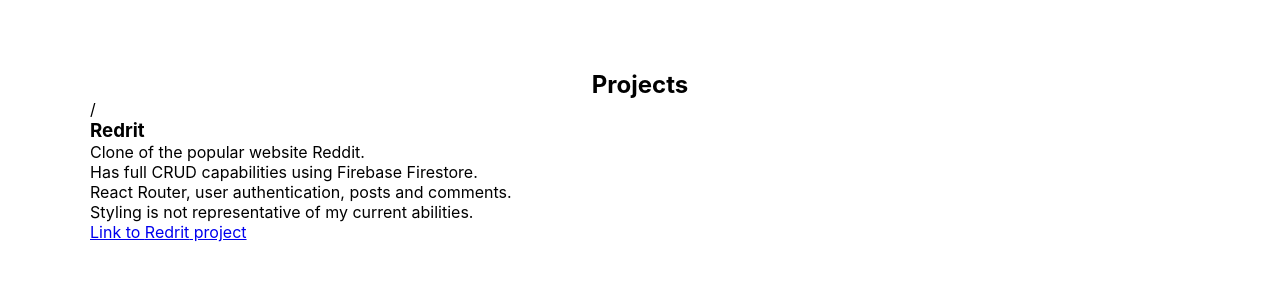
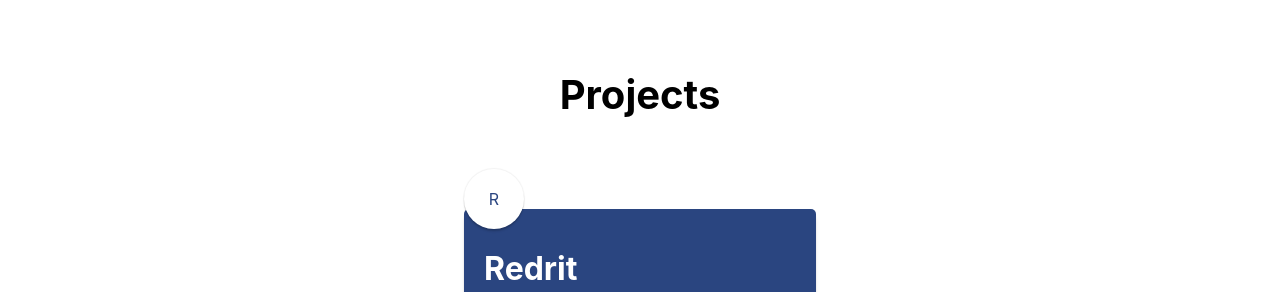
Before and after one commit to leavemydogalone/Portfolio, a React (Create React App) app: page / in a window 1280 px wide. Shown: the part 660-952 px from the top of the page. Built offline with nearby package versions, Linux system fonts and the light colour scheme.

Commit message:
styling for projects

```diff
--- a/src/About.css
+++ b/src/About.css
@@ -14,9 +14,7 @@
   width: 60%;
   padding: 0 0 0 2rem;
 }
-.about .small-title {
-  font-size: 2.5rem;
-}
+
 .about .title {
   font-size: 3rem;
 }
@@ -102,7 +100,7 @@
 
 .clicker:before {
   transition: transform 1s;
-  content: '\279C';
+  content: "\279C";
   transform: scaleX(1);
 }
 .clicker:hover:before {
--- a/src/App.css
+++ b/src/App.css
@@ -1,38 +1,9 @@
-.App {
-  text-align: center;
+.small-title {
+  font-size: 2.5rem;
 }
-
-.App-logo {
-  height: 40vmin;
-  pointer-events: none;
+.smaller-title {
+  font-size: 2rem;
 }
-
-@media (prefers-reduced-motion: no-preference) {
-  .App-logo {
-    animation: App-logo-spin infinite 20s linear;
-  }
+.text {
+  font-size: 1.25rem;
 }
-
-.App-header {
-  background-color: #282c34;
-  min-height: 100vh;
-  display: flex;
-  flex-direction: column;
-  align-items: center;
-  justify-content: center;
-  font-size: calc(10px + 2vmin);
-  color: white;
-}
-
-.App-link {
-  color: #61dafb;
-}
-
-@keyframes App-logo-spin {
-  from {
-    transform: rotate(0deg);
-  }
-  to {
-    transform: rotate(360deg);
-  }
-}
--- a/src/Projects.css
+++ b/src/Projects.css
@@ -1,3 +1,76 @@
-.projects .title {
+.projects .small-title {
   text-align: center;
 }
+.projects .cards-container {
+  padding: 50px 0;
+}
+
+.project {
+  position: relative;
+  transition: all 0.3s ease;
+  transform-style: preserve-3d;
+}
+.project:hover {
+  transform: translateY(-3px);
+}
+.project:hover .project-inner {
+  box-shadow: 0 2px 1px rgba(0, 0, 0, 0.09), 0 4px 2px rgba(0, 0, 0, 0.09),
+    0 8px 4px rgba(0, 0, 0, 0.09), 0 9px 5px rgba(0, 0, 0, 0.09);
+}
+.project .icon {
+  width: fit-content;
+  display: flex;
+  justify-content: space-evenly;
+  align-items: center;
+  height: 60px;
+  width: 60px;
+  margin-bottom: -20px;
+  border-radius: 50%;
+  box-shadow: 0 0 1px 1px rgba(0, 0, 0, 0.05), 0 2px 1px rgba(0, 0, 0, 0.09),
+    0 3px 2px rgba(0, 0, 0, 0.09);
+  z-index: 5;
+  position: relative;
+  background: white;
+  color: #2a4580;
+}
+
+.project-inner {
+  padding: 40px 20px;
+  box-shadow: 0 2px 1px rgba(0, 0, 0, 0.09), 0 4px 2px rgba(0, 0, 0, 0.09),
+    0 8px 4px rgba(0, 0, 0, 0.09);
+  background: #2a4580;
+  border-radius: 5px;
+  color: white;
+  transition: all 0.3s ease;
+}
+.project-title {
+  margin-bottom: 15px;
+}
+
+.project-description .description-text {
+  margin-bottom: 10px;
+}
+
+.project .link {
+  font-size: 0px;
+  position: absolute;
+  height: 100%;
+  width: 100%;
+  left: 0;
+  top: 0;
+}
+
+.project .link:hover {
+  cursor: pointer;
+}
+
+@media screen and (min-width: 600px) {
+  .project {
+    width: 32%;
+  }
+
+  .projects .cards-container {
+    display: flex;
+    justify-content: space-around;
+  }
+}
--- a/src/Projects.js
+++ b/src/Projects.js
@@ -19,7 +19,7 @@ export default function Projects() {
   return (
     <section className="projects">
       <div className="container">
-        <h2 className="title">Projects</h2>
+        <h2 className="small-title">Projects</h2>
         <div className="cards-container">
           {projectCards}
           {console.log(projectCards)}
--- a/src/TextObjects/projectObjects.js
+++ b/src/TextObjects/projectObjects.js
@@ -1,5 +1,5 @@
 const redritTextObject = {
-  icon: "/",
+  icon: "R",
   title: "Redrit",
   descriptionArray: [
     "Clone of the popular website Reddit.",
--- a/src/components/Project.js
+++ b/src/components/Project.js
@@ -3,15 +3,17 @@ import "../componentStyles/Project.css";
 
 export default function Project({ title, icon, descriptionArray, link }) {
   const descriptionPList = descriptionArray.map((descriptionString, index) => (
-    <p key={index}>{descriptionString}</p>
+    <p class="description-text" key={index}>
+      {descriptionString}
+    </p>
   ));
 
   return (
     <div className="project">
+      <div className="icon">{icon}</div>
       <div className="project-inner">
-        <div className="icon">{icon}</div>
-        <h3 className="project-title"> {title} </h3>
-        <p className="project-description">{descriptionPList}</p>
+        <h3 className="project-title smaller-title"> {title} </h3>
+        <p className="project-description text">{descriptionPList}</p>
       </div>
       <a className="link" href={link}>
         Link to {title} project
```
